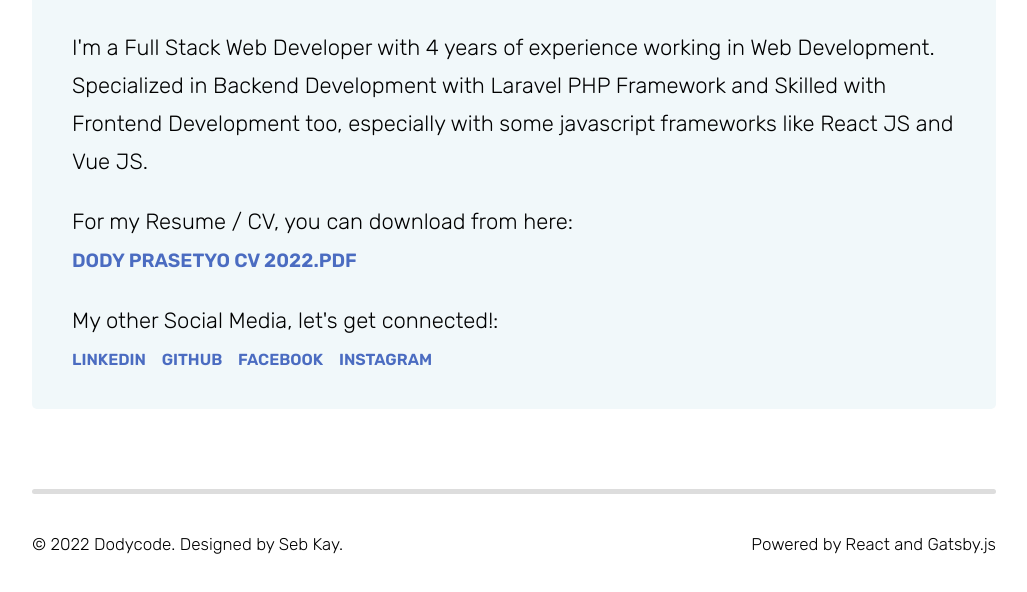
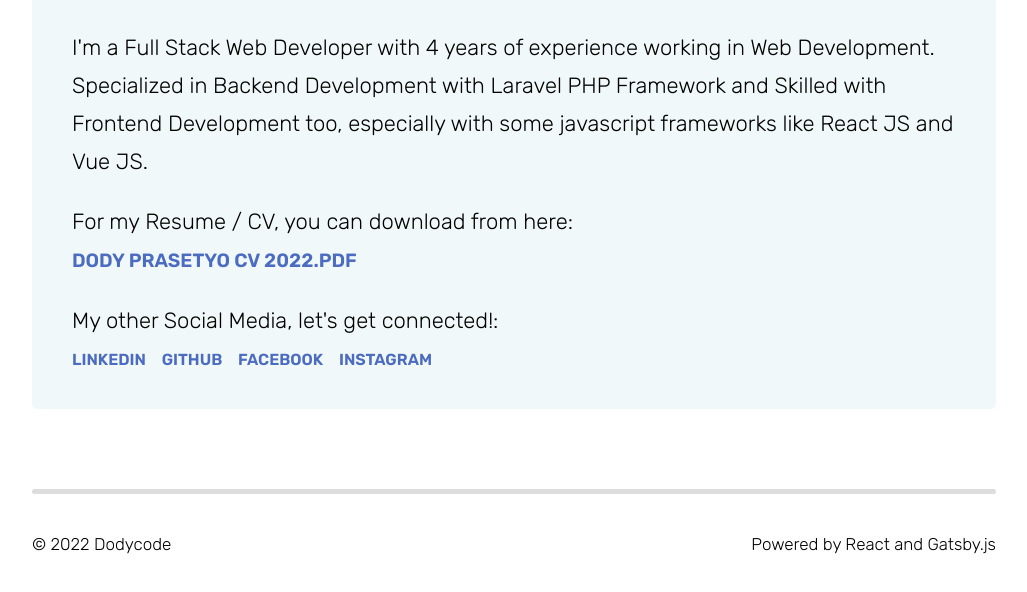
Before and after one commit to dodycode/v1, a Gatsby site: page / in a window 1280 px wide. Shown: the part 392-984 px from the top of the page, without its empty margins (126-1153 px from the left). Built offline with nearby package versions, Linux system fonts and the light colour scheme; Gatsby itself is replaced by a stand-in of ours.

Commit message:
remove unused component :P

```diff
--- a/src/components/Footer/index.js
+++ b/src/components/Footer/index.js
@@ -5,7 +5,7 @@ import "@sass/components/Footer.scss";
 const Footer = () => (
     <footer className="footer">
         <div className="footer__inner">
-            <span className="footer__inner__text">&copy; 2022 Dodycode. Designed by Seb Kay.</span>
+            <span className="footer__inner__text">&copy; 2022 Dodycode</span>
             <span className="footer__inner__text">Powered by React and Gatsby.js</span>
         </div>
     </footer>
```
